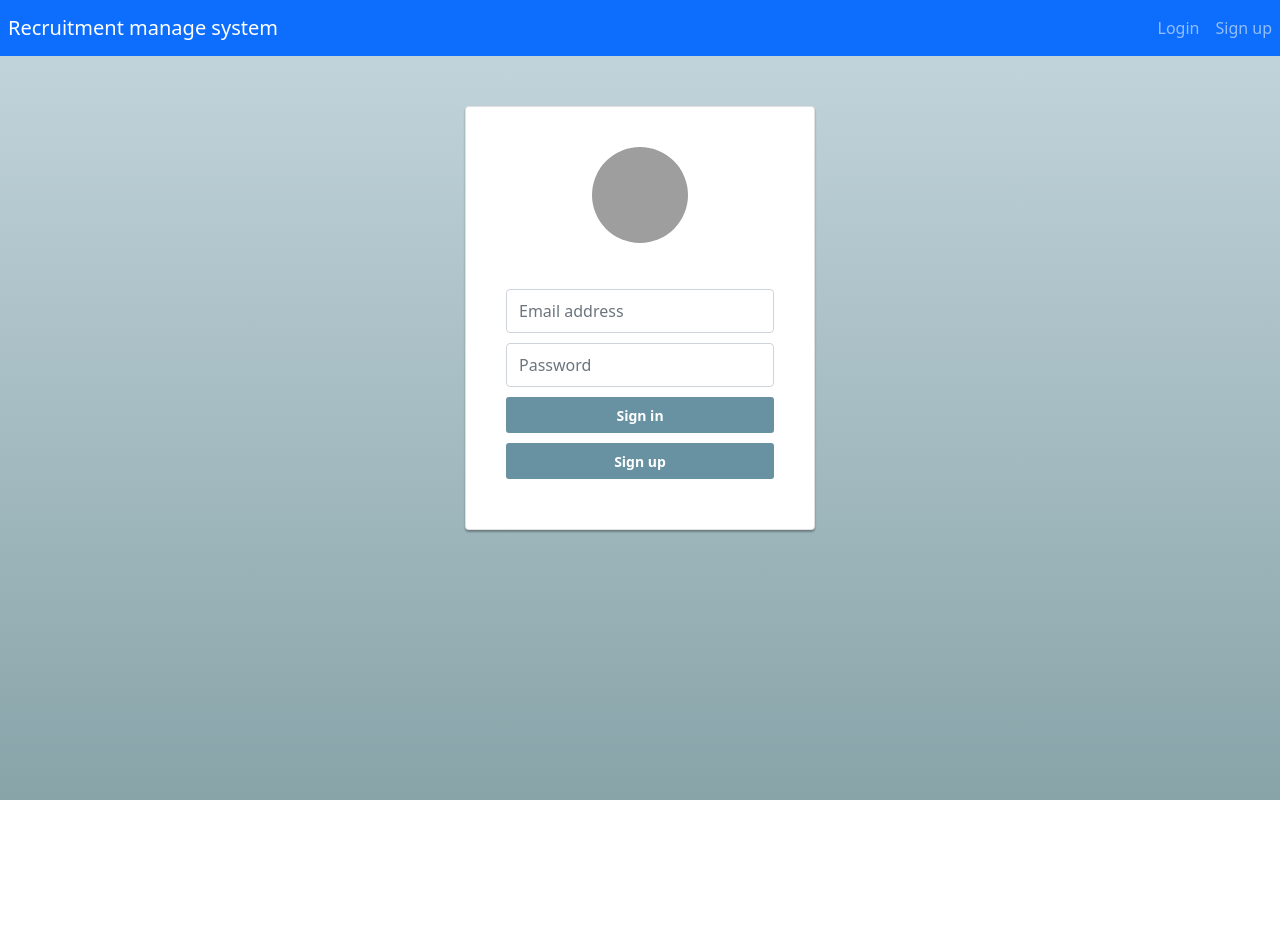
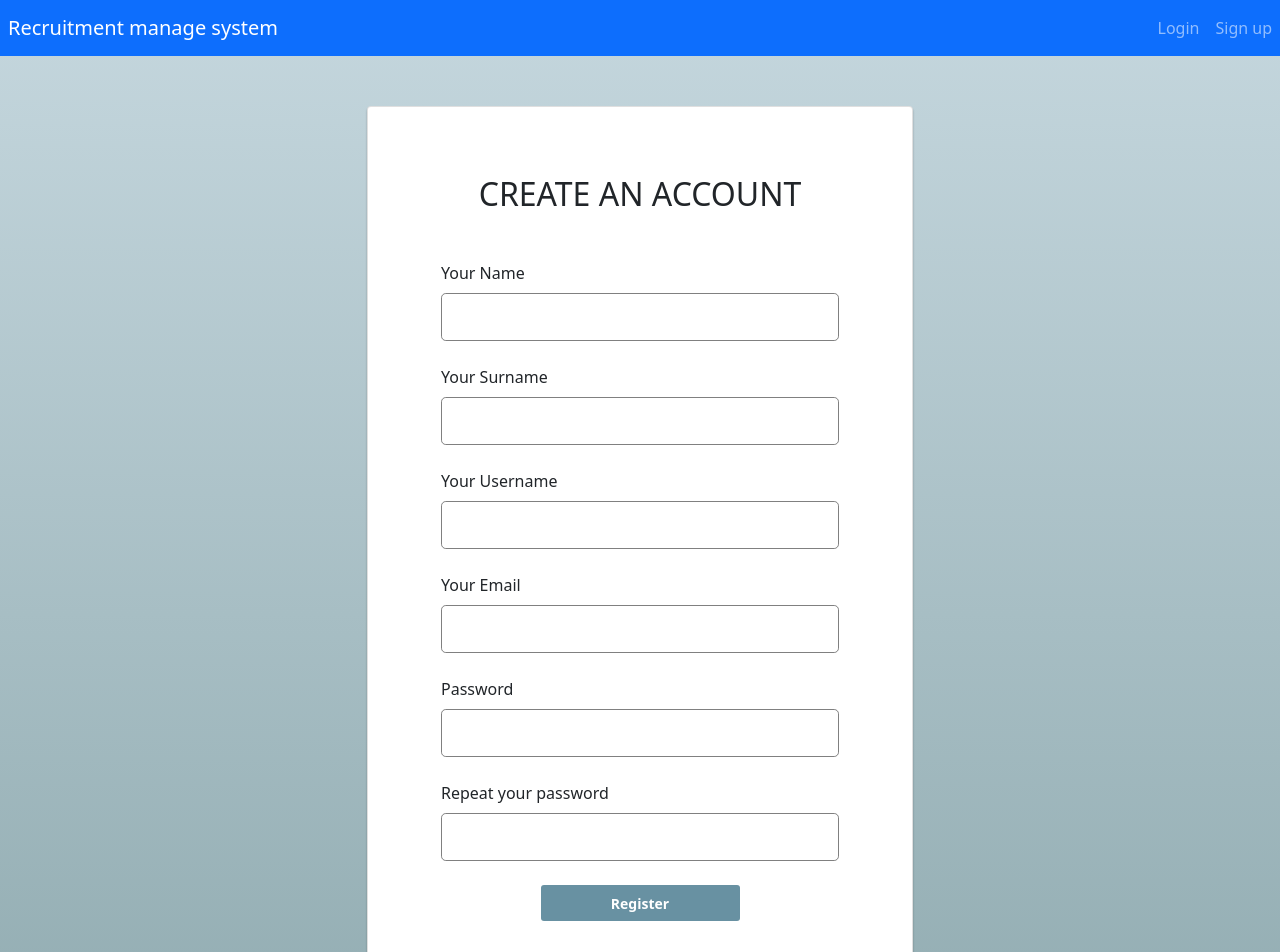
Before and after one commit to Ichiteru/management-system-front, a React (Create React App) app: page /registration in a window 1280 px wide. Before the commit this address led to /login. Shown: the top 952 px of the page. Before the commit the page ends 800 px from the top, so only its background shows below. Built offline with nearby package versions, Linux system fonts and the light colour scheme; grey boxes are pictures that could not be loaded.

Commit message:
complete Registration.jsx page

```diff
--- a/src/com/chern/page/Login.jsx
+++ b/src/com/chern/page/Login.jsx
@@ -1,5 +1,6 @@
 import React, {useContext, useState} from 'react';
 import './../styles/login.css';
+import './../styles/common.css';
 import AuthenticationService from "../service/AuthenticationService";
 import {AuthContext} from "../context/AuthContext";
 import {useNavigate} from "react-router-dom";
@@ -48,7 +49,7 @@ const Login = ({setRole}) => {
                         onChange={(event => setCredentials({...credentials, password: event.target.value}))}
                         type="password" className="form-control" placeholder="Password" id="inputPassword"/>
                     <button onClick={login} className="btn btn-lg btn-primary btn-block btn-signin">Sign in</button>
-                    <button className="btn btn-lg btn-primary btn-block btn-signup">Sign up</button>
+                    <button onClick={() => {route('/registration')}} className="btn btn-lg btn-primary btn-block btn-signup">Sign up</button>
                 </div>
 
             </div>
--- /dev/null
+++ b/src/com/chern/page/Registration.jsx
@@ -0,0 +1,134 @@
+import React, {useState} from 'react';
+import './../styles/common.css';
+// import './../styles/registration.css';
+import {useNavigate} from "react-router-dom";
+import RegistrationService from "../service/RegistrationService";
+
+const Registration = () => {
+
+    const route = useNavigate();
+    const [info, setInfo] = useState({username: '', password: '', email: '', name: '', surname: ''});
+    const [fieldError, setFieldError] = useState("");
+    const [repeatPassword, setRepeatPassword] = useState('');
+
+    function registration(e) {
+        e.preventDefault();
+        if (checkForPasswordCoincidence(info.password, repeatPassword)){
+            setFieldError("");
+            RegistrationService.register(info).then(resp => {
+                route("/login")
+            }).catch(err => {
+                console.log(err.response.data)
+                let errorData = err.response.data;
+                bindErrorFields(errorData);
+            })
+        } else {
+            setFieldError({...fieldError, fieldRepeatPassword : "Passwords not match"});
+        }
+    }
+
+    function bindErrorFields(errorResponseData){
+        setFieldError(errorResponseData)
+    }
+
+    function checkForPasswordCoincidence(password, repeatPassword){
+        return  password == repeatPassword
+    }
+
+    return (
+        <div className="vh-100 bg-image">
+            <div className="mask d-flex align-items-center h-100 gradient-custom-3">
+                <div className="container h-100">
+                    <div className="row d-flex justify-content-center align-items-center h-100">
+                        <div className="col-12 col-md-9 col-lg-7 col-xl-6">
+                            <div className="card">
+                                <div className="card-body p-5">
+                                    <h2 className="text-uppercase text-center mb-5">Create an account</h2>
+
+                                    <form>
+
+                                        <div className="form-outline mb-4">
+                                            <label className="form-label" htmlFor="form3Example1cg">Your Name</label>
+                                            <input type="text" id="form3Example1cg"
+                                                   onChange={(e) => {setInfo({...info, name: e.target.value})}}
+                                                   className="form-control form-control-lg"
+                                                    style={fieldError.name ? {borderColor : "red"} : {borderColor: "gray"}}
+                                            />
+                                            <small className="invalid-field-input"> {fieldError.name}</small>
+                                        </div>
+
+                                        <div className="form-outline mb-4">
+                                            <label className="form-label" htmlFor="form3Example7cg">Your Surname</label>
+                                            <input  id="form3Example7cg"
+                                                    onChange={(e) => {setInfo({...info, surname: e.target.value})}}
+                                                   className="form-control form-control-lg"
+                                                    style={fieldError.surname ? {borderColor : "red"} : {borderColor: "gray"}}
+                                            />
+                                            <small className="invalid-field-input"> {fieldError.surname}</small>
+                                        </div>
+
+                                        <div className="form-outline mb-4">
+                                            <label className="form-label" htmlFor="form3Example8cg">Your Username</label>
+                                            <input  id="form3Example8cg"
+                                                   onChange={(e) => {setInfo({...info, username: e.target.value})}}
+                                                   className="form-control form-control-lg"
+                                                    style={fieldError.username ? {borderColor : "red"} : {borderColor: "gray"}}
+                                            />
+                                            <small className="invalid-field-input"> {fieldError.username}</small>
+                                        </div>
+
+                                        <div className="form-outline mb-4">
+                                            <label className="form-label" htmlFor="form3Example3cg">Your Email</label>
+                                            <input type="email" id="form3Example3cg"
+                                                   onChange={(e) => {setInfo({...info, email: e.target.value})}}
+                                                   className="form-control form-control-lg"
+                                                   style={fieldError.email ? {borderColor : "red"} : {borderColor: "gray"}}
+                                            />
+                                            <small className="invalid-field-input"> {fieldError.email}</small>
+                                        </div>
+
+                                        <div className="form-outline mb-4">
+                                            <label className="form-label" htmlFor="form3Example4cg">Password</label>
+                                            <input type="password" id="form3Example4cg"
+                                                   onChange={(e) => {setInfo({...info, password: e.target.value})}}
+                                                   className="form-control form-control-lg"
+                                                   style={fieldError.password ? {borderColor : "red"} : {borderColor: "gray"}}
+                                            />
+                                            <small className="invalid-field-input"> {fieldError.password}</small>
+                                        </div>
+
+                                        <div className="form-outline mb-4">
+                                            <label className="form-label" htmlFor="form3Example4cdg">Repeat your
+                                                password</label>
+                                            <input type="password" id="form3Example4cdg"
+                                                   onChange={(e) => { setRepeatPassword(e.target.value)}}
+                                                   className="form-control form-control-lg"
+                                                   style={fieldError.fieldRepeatPassword ? {borderColor : "red"} : {borderColor: "gray"}}
+                                            />
+                                            <small className="invalid-field-input"> {fieldError.fieldRepeatPassword}</small>
+                                        </div>
+
+                                        <div className="d-flex justify-content-center">
+                                            <button type="button"
+                                                    className="btn btn-lg btn-primary btn-block btn-signup w-50 h-200"
+                                                    onClick={registration}
+                                            >Register
+                                            </button>
+                                        </div>
+
+                                        <p className="text-center text-muted mt-5 mb-0">Have already an account? <a
+                                            href="#!" className="fw-bold text-body"><u onClick={()=>{route('/login')}}>Login here</u></a></p>
+
+                                    </form>
+
+                                </div>
+                            </div>
+                        </div>
+                    </div>
+                </div>
+            </div>
+        </div>
+    );
+};
+
+export default Registration;
--- a/src/com/chern/router/AppRouter.jsx
+++ b/src/com/chern/router/AppRouter.jsx
@@ -4,6 +4,7 @@ import {Navigate, Route, Routes} from "react-router-dom";
 import Logout from "../page/Logout";
 import Login from "../page/Login";
 import {privateRoutes} from "./routes";
+import Registration from "../page/Registration";
 
 const AppRouter = ({setRole}) => {
 
@@ -39,6 +40,14 @@ const AppRouter = ({setRole}) => {
                     exact={true}
                     key={'/login'}>
                 </Route>
+
+                <Route
+                    element={<Registration/>}
+                    path={'/registration'}
+                    exact={true}
+                    key={'/registration'}>
+                </Route>
+
                 <Route path='/*' element={<Navigate to='/login'/>}/>
             </Routes>
 
--- a/src/com/chern/service/AuthenticationService.js
+++ b/src/com/chern/service/AuthenticationService.js
@@ -1,7 +1,7 @@
 import React from 'react';
 import axios from "axios";
+import {MS_API_URL} from "./CommonService";
 
-const MS_API_URL = 'http://localhost:8080/api'
 let TOKEN = ''
 export const TOKEN_KEY = 'token'
 export const LOGGED_USER_ROLE_KEY = 'role'
--- /dev/null
+++ b/src/com/chern/service/CommonService.js
@@ -0,0 +1,2 @@
+
+export const MS_API_URL = 'http://localhost:8080/api'
--- /dev/null
+++ b/src/com/chern/service/RegistrationService.js
@@ -0,0 +1,17 @@
+import axios from "axios";
+import {MS_API_URL} from "./CommonService";
+
+let config;
+
+export default class RegistrationService {
+
+
+    static async register(body) {
+       config = {
+           method: 'post',
+           url: MS_API_URL + "/employees",
+           data: body
+       }
+       return axios(config);
+    }
+}
--- /dev/null
+++ b/src/com/chern/styles/common.css
@@ -0,0 +1,9 @@
+body, html {
+    height: 125%;
+    background-repeat: repeat;
+    background-image: linear-gradient(rgb(197, 215, 222), rgb(136, 164, 169));
+}
+
+.invalid-field-input{
+    color: red;
+}
--- a/src/com/chern/styles/login.css
+++ b/src/com/chern/styles/login.css
@@ -4,11 +4,6 @@
 /*
  * General styles
  */
-body, html {
-    height: 100%;
-    background-repeat: no-repeat;
-    background-image: linear-gradient(rgb(197, 215, 222), rgb(136, 164, 169));
-}
 
 .card-container.card {
     max-width: 350px;
```
